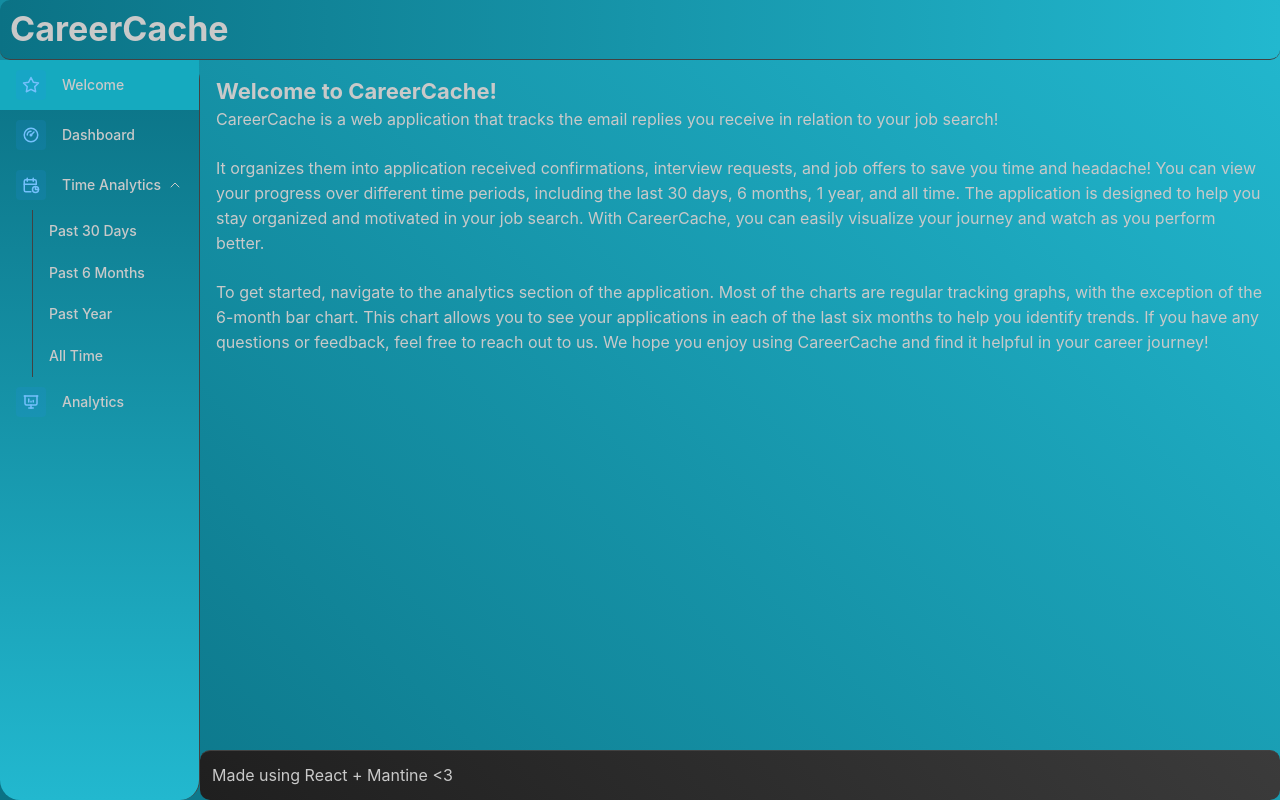
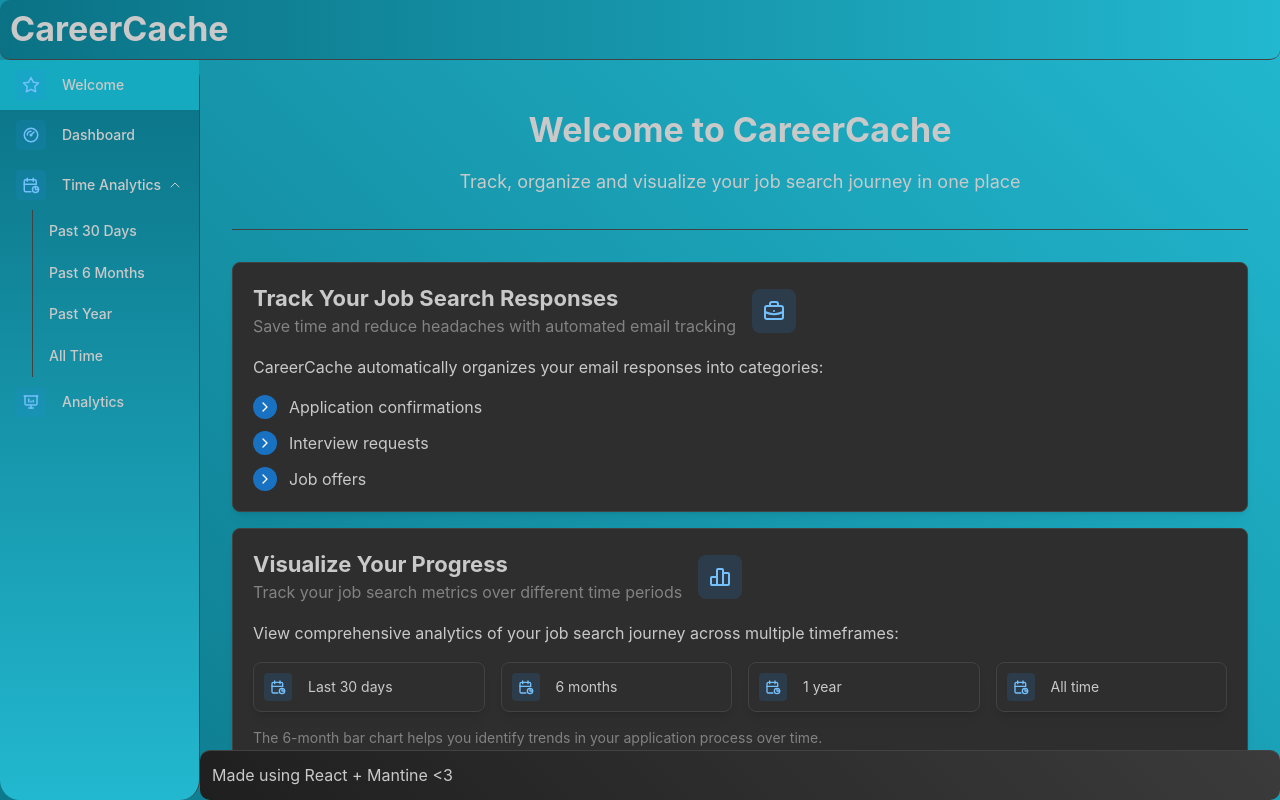
Before and after one commit to AQUAiTE/CareerCache, a React (Vite) app in the folder frontend/: page / in a window 1280 px wide. Shown: the top 800 px of the page. Built offline with nearby package versions, Linux system fonts and the light colour scheme.

Commit message:
welcome screen

```diff
--- a/frontend/src/home/Home.tsx
+++ b/frontend/src/home/Home.tsx
@@ -1,25 +1,130 @@
-import { Text, Title } from '@mantine/core';
+import {
+  Text,
+  Title,
+  Container,
+  Stack,
+  Group,
+  Card,
+  List,
+  ThemeIcon,
+  Button,
+  Space,
+  Divider
+} from '@mantine/core';
+import { IconBriefcase, IconChartBar, IconCalendarStats, IconChevronRight } from '@tabler/icons-react';
 
 export default function Home() {
   return (
-    <div>
-      <Title order={3}>Welcome to CareerCache!</Title>
-      <Text>
-        CareerCache is a web application that tracks the email replies you receive in relation to your job search!
-        <br />
-        <br />
-        It organizes them into application received confirmations, interview requests, and job offers to save you time and headache!
-        You can view your progress over different time periods, including the last 30 days, 6 months, 1 year, and all time.
-        The application is designed to help you stay organized and motivated in your job search.
-        With CareerCache, you can easily visualize your journey and watch as you perform better.
-        <br />
-        <br />
-        To get started, navigate to the analytics section of the application.
-        Most of the charts are regular tracking graphs, with the exception of the 6-month bar chart.
-        This chart allows you to see your applications in each of the last six months to help you identify trends.
-        If you have any questions or feedback, feel free to reach out to us.
-        We hope you enjoy using CareerCache and find it helpful in your career journey!
-      </Text>
-    </div>
-  )
+    <Container size="lg" py="xl">
+      <Stack spacing="xl">
+        {/* Hero Section */}
+        <div>
+          <Title order={1} align="center" mb="md">Welcome to CareerCache</Title>
+          <Text size="lg" align="center" mb="xl">
+            Track, organize and visualize your job search journey in one place
+          </Text>
+          <Divider my="md" />
+        </div>
+
+        {/* Main Feature */}
+        <Card shadow="sm" p="lg" radius="md" withBorder>
+          <Group position="apart" mb="md">
+            <div>
+              <Title order={3}>Track Your Job Search Responses</Title>
+              <Text color="dimmed">Save time and reduce headaches with automated email tracking</Text>
+            </div>
+            <ThemeIcon size="xl" radius="md" variant="light">
+              <IconBriefcase size={24} />
+            </ThemeIcon>
+          </Group>
+
+          <Text mb="md">
+            CareerCache automatically organizes your email responses into categories:
+          </Text>
+
+          <List spacing="sm" size="md" center icon={
+            <ThemeIcon color="blue" size={24} radius="xl">
+              <IconChevronRight size={16} />
+            </ThemeIcon>
+          }>
+            <List.Item>Application confirmations</List.Item>
+            <List.Item>Interview requests</List.Item>
+            <List.Item>Job offers</List.Item>
+          </List>
+        </Card>
+
+        {/* Analytics Feature */}
+        <Card shadow="sm" p="lg" radius="md" withBorder>
+          <Group position="apart" mb="md">
+            <div>
+              <Title order={3}>Visualize Your Progress</Title>
+              <Text color="dimmed">Track your job search metrics over different time periods</Text>
+            </div>
+            <ThemeIcon size="xl" radius="md" variant="light">
+              <IconChartBar size={24} />
+            </ThemeIcon>
+          </Group>
+
+          <Text mb="md">
+            View comprehensive analytics of your job search journey across multiple timeframes:
+          </Text>
+
+          <Group grow mb="md">
+            <Card withBorder p="xs" radius="md">
+              <Group position="center">
+                <ThemeIcon size="md" color="blue" variant="light">
+                  <IconCalendarStats size={16} />
+                </ThemeIcon>
+                <Text size="sm">Last 30 days</Text>
+              </Group>
+            </Card>
+            <Card withBorder p="xs" radius="md">
+              <Group position="center">
+                <ThemeIcon size="md" color="blue" variant="light">
+                  <IconCalendarStats size={16} />
+                </ThemeIcon>
+                <Text size="sm">6 months</Text>
+              </Group>
+            </Card>
+            <Card withBorder p="xs" radius="md">
+              <Group position="center">
+                <ThemeIcon size="md" color="blue" variant="light">
+                  <IconCalendarStats size={16} />
+                </ThemeIcon>
+                <Text size="sm">1 year</Text>
+              </Group>
+            </Card>
+            <Card withBorder p="xs" radius="md">
+              <Group position="center">
+                <ThemeIcon size="md" color="blue" variant="light">
+                  <IconCalendarStats size={16} />
+                </ThemeIcon>
+                <Text size="sm">All time</Text>
+              </Group>
+            </Card>
+          </Group>
+
+          <Text size="sm" color="dimmed">
+            The 6-month bar chart helps you identify trends in your application process over time.
+          </Text>
+        </Card>
+
+        {/* Call to Action */}
+        <Card shadow="sm" p="lg" radius="md" withBorder>
+          <Text align="center" mb="md">
+            Ready to stay organized and motivated in your job search?
+          </Text>
+          <Group position="center">
+            <Button size="lg" variant="filled">
+              Get Started with Analytics
+            </Button>
+          </Group>
+          <Space h="md" />
+          <Text size="sm" color="dimmed" align="center">
+            Have questions or feedback? We're here to help you on your career journey!
+          </Text>
+        </Card>
+      </Stack>
+    </Container>
+  );
 }
```
Also changed, not shown: 1 other file (tests, documents, lock files or other folders).
